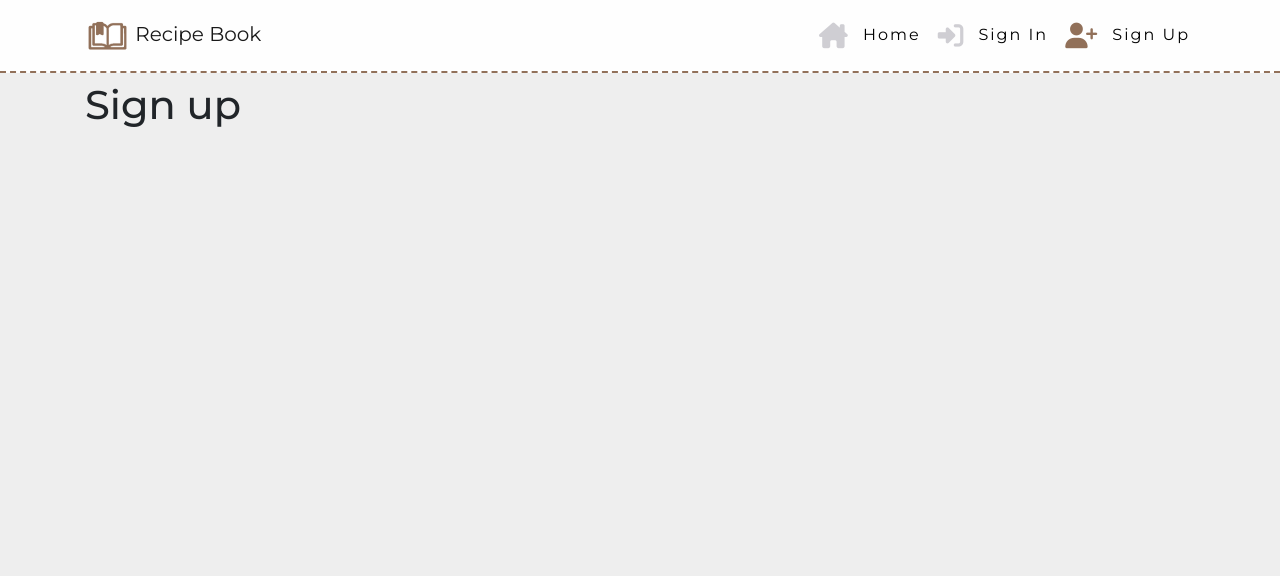
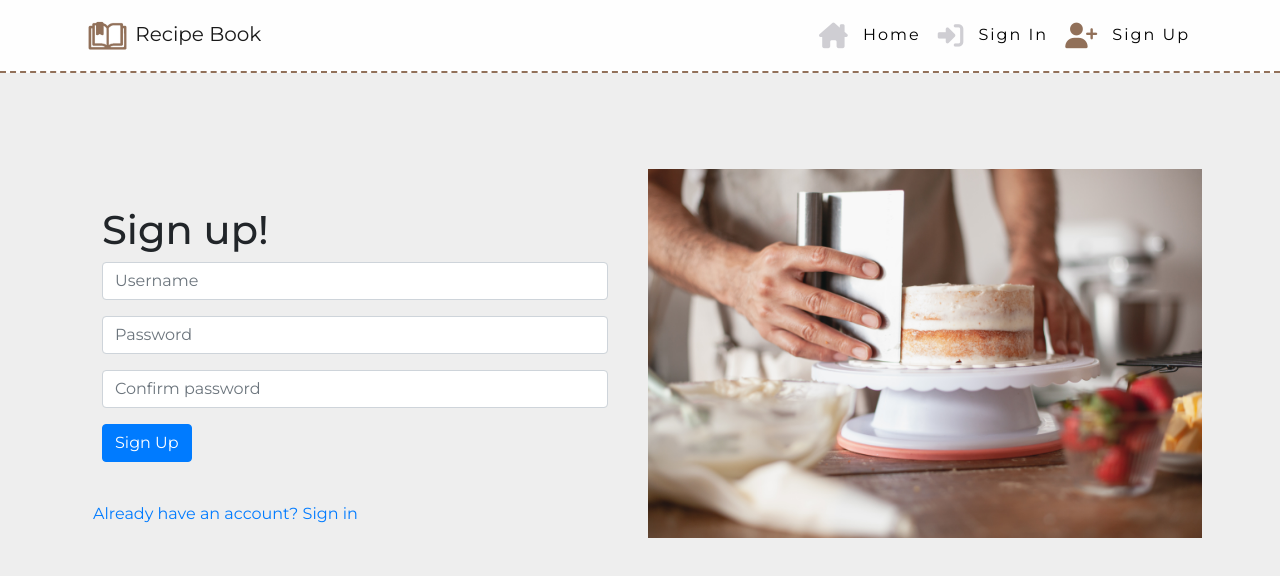
Before and after one commit to AlexanderJWard/recipe-book, a React (Create React App) app: page /signup in a window 1280 px wide. Shown: the top 576 px of the page. Built offline with nearby package versions, Linux system fonts and the light colour scheme.

Commit message:
Create sign up form and connect to api

```diff
--- a/src/App.js
+++ b/src/App.js
@@ -1,7 +1,9 @@
 import Container from 'react-bootstrap/Container';
 import styles from './App.module.css';
 import NavBar from './components/NavBar';
-import {Route,Switch} from 'react-router-dom'
+import {Route,Switch} from 'react-router-dom';
+import './api/axiosDefaults';
+import SignUpForm from './pages/auth/SignUpForm';
 
 function App() {
 
@@ -15,7 +17,7 @@
         <Switch>
           <Route exact path="/" render={() => <h1>Home page</h1>} />
           <Route exact path="/signin" render={() => <h1>Sign in</h1>} />
-          <Route exact path="/signup" render={() => <h1>Sign up</h1>} />
+          <Route exact path="/signup" render={() => <SignUpForm />} />
           <Route render={() =><p>Page not found!</p>} />
         </Switch>
       </Container>
--- /dev/null
+++ b/src/api/axiosDefaults.js
@@ -0,0 +1,5 @@
+import axios from "axios";
+
+axios.defaults.baseURL = "https://ajw-recipe-book-api.herokuapp.com/";
+axios.defaults.headers.post["Content-Type"] = "multipart/form-data";
+axios.defaults.withCredentials = true;
--- /dev/null
+++ b/src/pages/auth/SignUpForm.js
@@ -0,0 +1,114 @@
+import React, { useState } from "react";
+import { Link, useHistory } from "react-router-dom";
+import SignUp from "../../assets/SignUp.jpg";
+import styles from "../../styles/SignInUpForm.module.css";
+import Form from "react-bootstrap/Form";
+import Button from "react-bootstrap/Button";
+import Image from "react-bootstrap/Image";
+import Col from "react-bootstrap/Col";
+import Row from "react-bootstrap/Row";
+import Container from "react-bootstrap/Container";
+import Alert from "react-bootstrap/Alert";
+import axios from "axios";
+
+const SignUpForm = () => {
+  const [signUpData, setSignUpData] = useState({
+    username: '',
+    password1: '',
+    password2: '',
+  });
+  const { username, password1, password2 } = signUpData;
+
+  const [errors, setErrors] = useState({});
+
+  const history = useHistory();
+
+  const handleChange = (event) => {
+    setSignUpData({
+      ...signUpData,
+      [event.target.name]: event.target.value,
+    });
+  };
+
+  const handleSubmit = async (event) => {
+    event.preventDefault();
+    try {
+      await axios.post("/dj-rest-auth/registration/", signUpData);
+      history.push("/signin");
+    } catch (err) {
+      setErrors(err.response?.data);
+    }
+  };
+
+  return (
+    <Row>
+      <Col className="my-auto py-2 p-md-2" md={6}>
+        <Container className="p-4">
+          <h1>Sign up!</h1>
+
+          <Form onSubmit={handleSubmit}>
+            <Form.Group controlId="username">
+              <Form.Label className="d-none">username</Form.Label>
+              <Form.Control
+                type="text"
+                placeholder="Username"
+                name="username"
+                value={username}
+                onChange={handleChange}
+              />
+            </Form.Group>
+            {errors.username?.map((message, idx) => (
+              <Alert variant="warning" key={idx}>
+                {message}
+              </Alert>
+
+            ))}
+            <Form.Group controlId="password1">
+              <Form.Label className="d-none">Password</Form.Label>
+              <Form.Control
+                type="password"
+                placeholder="Password"
+                name="password1"
+                value={password1}
+                onChange={handleChange}
+              />
+            </Form.Group>
+            {errors.password1?.map((message, idx) => (
+              <Alert key={idx} variant="warning">
+                {message}
+              </Alert>
+            ))}
+
+            <Form.Group controlId="password2">
+              <Form.Label className="d-none">Confirm password</Form.Label>
+              <Form.Control
+                type="password"
+                placeholder="Confirm password"
+                name="password2"
+                value={password2}
+                onChange={handleChange}
+              />
+            </Form.Group>
+            {errors.password2?.map((message, idx) => (
+              <Alert key={idx} variant="warning">
+                {message}
+              </Alert>
+            ))}
+
+            <Button type="submit">Sign Up</Button>
+          </Form>
+        </Container>
+        <Container className="mt-3">
+          <Link to="/signin">
+            Already have an account? <span>Sign in</span>
+          </Link>
+        </Container>
+      </Col>
+      <Col md={6} className="my-auto d-none d-md-block p-2">
+        <Image src={SignUp} className={`${styles.Image}`} />
+      </Col>
+    </Row>
+  );
+};
+
+export default SignUpForm;
--- /dev/null
+++ b/src/styles/SignInUpForm.module.css
@@ -0,0 +1,4 @@
+.Image {
+    width: 100%;
+    margin: 80px 0;
+}
```
Also changed, not shown: src/assets/SignUp.jpg (added), src/styles/Button.module.css (added).
